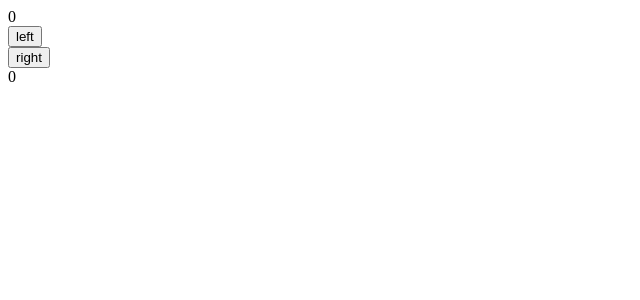
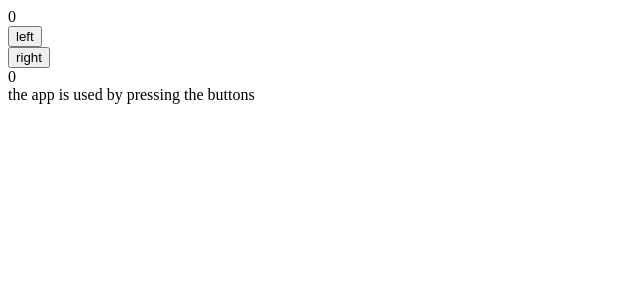
Before and after one commit to LindyJ7/FullStackOpen2021, a React (Create React App) app: page / in a window 1280 px wide. Shown: the top 300 px of the page, without its empty margins (0-640 px from the left). Built offline with nearby package versions, Linux system fonts and the light colour scheme.

Commit message:
Buttons + history components

```diff
--- a/src/App.js
+++ b/src/App.js
@@ -21,7 +21,22 @@
       <Button onClick={handleLeftClick} text="left"/>
       <Button onClick={handleRightClick} text="right"/>
       {right}
-      <p>{allClicks.join(' ')}</p>
+      <History allClicks={allClicks} />
+    </div>
+  )
+}
+
+const History = ({allClicks}) => {
+  if (allClicks.length === 0) {
+    return (
+      <div>
+        the app is used by pressing the buttons
+      </div>
+    )
+  }
+  return (
+    <div>
+      button press history: {allClicks.join(' ')}
     </div>
   )
 }
```
